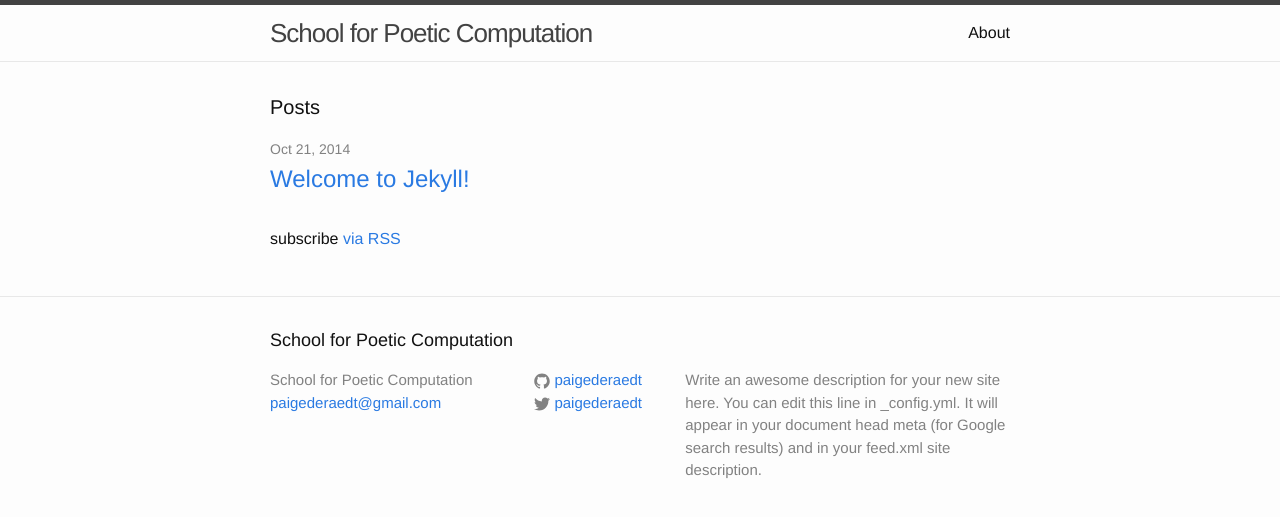
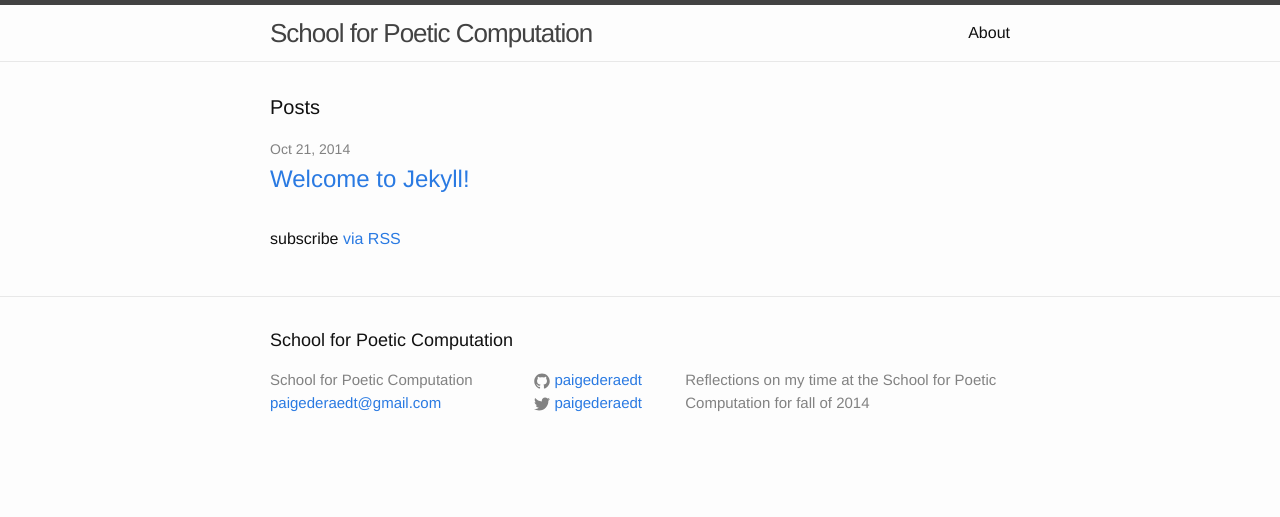
Before and after one commit to paigederaedt/blog, a Jekyll site: the page built from index.html, in a window 1280 px wide. Shown: the top 517 px of the page. Built offline with Jekyll 4.4.1, drawn with Linux system fonts in a browser that asks for light colours.

Commit message:
description

```diff
--- a/_config.yml
+++ b/_config.yml
@@ -2,9 +2,7 @@
 title: School for Poetic Computation
 email: paigederaedt@gmail.com
 description: > # this means to ignore newlines until "baseurl:"
-  Write an awesome description for your new site here. You can edit this
-  line in _config.yml. It will appear in your document head meta (for
-  Google search results) and in your feed.xml site description.
+  Reflections on my time at the School for Poetic Computation for fall of 2014
 baseurl: "/blog" # the subpath of your site, e.g. /blog/
 url: "http://paigederaedt.github.io" # the base hostname & protocol for your site
 twitter_username: paigederaedt
```
